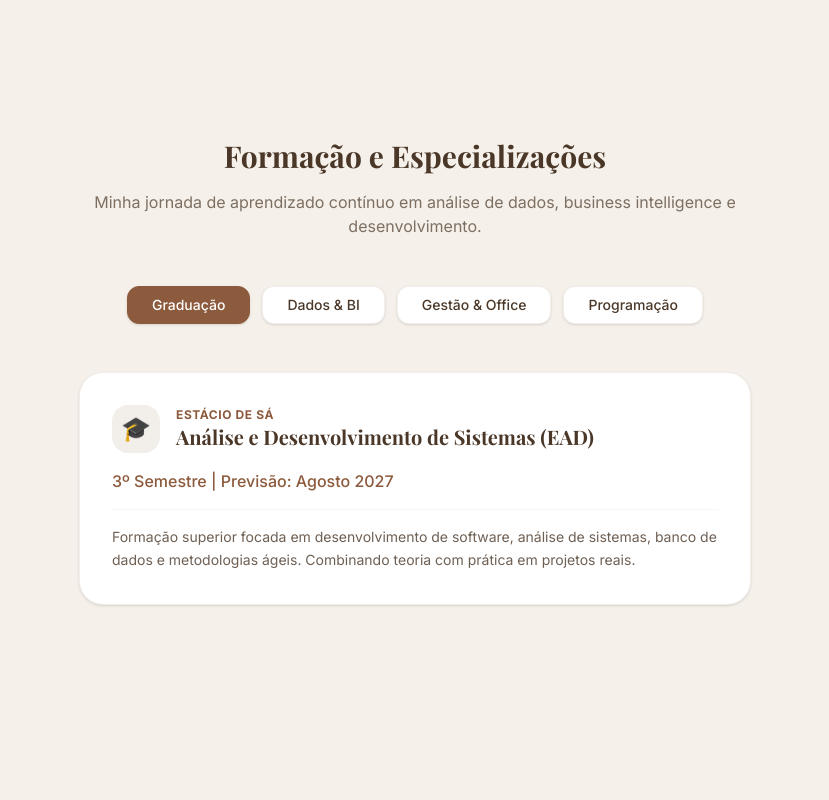
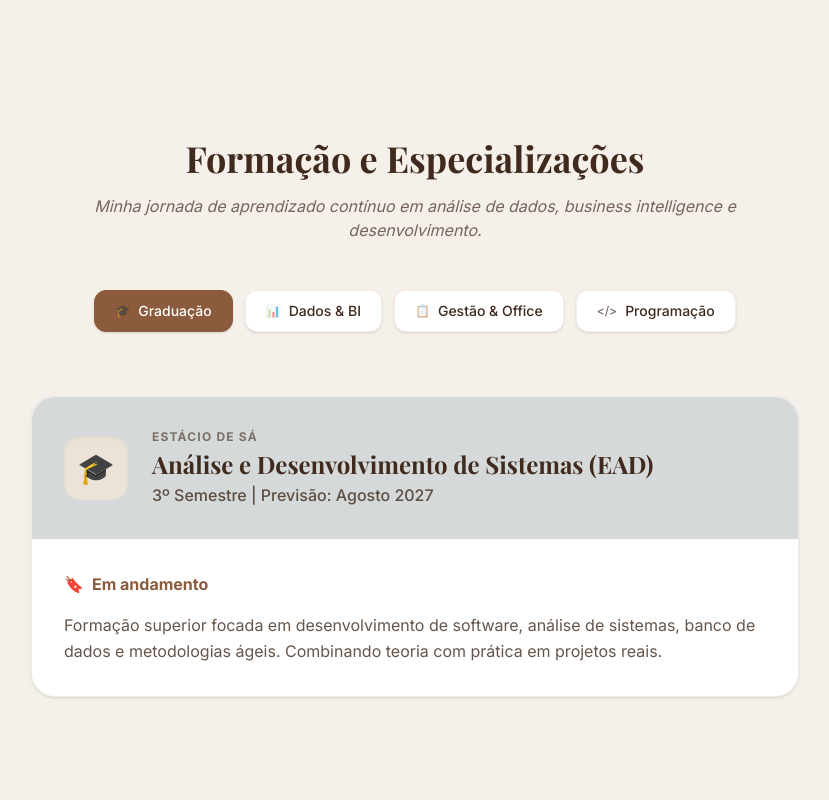
Before and after one commit to Emiliabz/emilia-portfolio, a Next.js app: page / in a window 1280 px wide. Shown: the part 1260-2060 px from the top of the page, without its empty margins (225-1054 px from the left). Built offline with nearby package versions, Linux system fonts and the light colour scheme; a web font is replaced by a local one.

Commit message:
Styles: cores estilização certificados

```diff
--- a/components/education-section.tsx
+++ b/components/education-section.tsx
@@ -1,87 +1,96 @@
 "use client";
 
 import { useState } from "react";
-// Importando sua lista de certificados do arquivo que criamos
 import { educationData } from "@/lib/portfolio-data";
 
 export function EducationSection() {
   const [tab, setTab] = useState("graduacao");
 
   const categorias = [
-    { id: "graduacao", label: "Graduação" },
-    { id: "dados", label: "Dados & BI" },
-    { id: "gestao", label: "Gestão & Office" },
-    { id: "programacao", label: "Programação" }
+    { id: "graduacao", label: "Graduação", emoji: "🎓" },
+    { id: "dados", label: "Dados & BI", emoji: "📊" },
+    { id: "gestao", label: "Gestão & Office", emoji: "📋" },
+    { id: "programacao", label: "Programação", emoji: "</>" }
   ];
 
+  // Função para definir a cor da tag igual ao print
+  const getTagStyle = (tag: string) => {
+    const t = tag.toLowerCase();
+    if (t.includes("power bi")) return "bg-[#E7F0F4] text-[#4682A9]"; // Azul
+    if (t.includes("sql")) return "bg-[#FDF2E9] text-[#D35400]";      // Laranja
+    if (t.includes("python")) return "bg-[#F4ECF7] text-[#8E44AD]";   // Roxo
+    if (t.includes("pandas") || t.includes("data")) return "bg-[#E9F7EF] text-[#27AE60]"; // Verde
+    return "bg-[#EBE3D5] text-[#3F2A1D]"; // Padrão bege
+  };
+
   return (
-    <section id="formacao" className="py-24 px-6 bg-background">
+    <section id="formacao" className="py-24 px-6 bg-[#F5F1EA]">
       <div className="max-w-6xl mx-auto">
-        <h2 className="text-3xl font-serif font-bold mb-4 text-center text-[#4a3728]">
+        <h2 className="text-4xl font-serif font-bold text-center mb-4 text-[#3F2A1D]">
           Formação e Especializações
         </h2>
-        <p className="text-center text-[#4a3728]/70 mb-12 max-w-2xl mx-auto">
+        <p className="text-center text-[#3F2A1D]/70 mb-12 max-w-2xl mx-auto italic">
           Minha jornada de aprendizado contínuo em análise de dados, business intelligence e desenvolvimento.
         </p>
 
-        {/* Botões das Abas (Tabs) */}
-        <div className="flex justify-center gap-3 mb-12 flex-wrap">
+        {/* Tabs com Estilo do v0 */}
+        <div className="flex justify-center gap-3 mb-16 flex-wrap">
           {categorias.map((cat) => (
             <button
               key={cat.id}
               onClick={() => setTab(cat.id)}
-              className={`px-6 py-2 rounded-xl border transition-all text-sm font-medium shadow-sm ${
+              className={`px-5 py-2.5 rounded-xl border transition-all text-sm font-medium flex items-center gap-2 shadow-sm ${
                 tab === cat.id
-                ? "bg-[#8c5a3c] text-white border-[#8c5a3c]"
-                : "bg-white text-[#4a3728] border-[#8c5a3c]/10 hover:bg-[#e6ddd3]/50"
+                ? "bg-[#8C5A3C] text-white border-[#8C5A3C]"
+                : "bg-white text-[#3F2A1D] border-[#8C5A3C]/10 hover:bg-[#EBE3D5]"
               }`}
             >
+              <span className="text-xs opacity-70">{cat.emoji}</span>
               {cat.label}
             </button>
           ))}
         </div>
 
-        {/* Conteúdo Dinâmico */}
-        <div className="min-h-[350px]">
+        <div className="min-h-[400px]">
           {tab === "graduacao" ? (
-            /* EXIBIÇÃO DA GRADUAÇÃO */
-            <div className="bg-white border border-[#8c5a3c]/10 rounded-3xl p-8 shadow-sm max-w-2xl mx-auto">
-              <div className="flex items-center gap-4 mb-4">
-                <div className="w-12 h-12 bg-[#e6ddd3]/50 rounded-2xl flex items-center justify-center text-2xl">🎓</div>
+            /* GRADUAÇÃO COM DESIGN DO PRINT */
+            <div className="bg-white border border-[#8C5A3C]/10 rounded-3xl overflow-hidden shadow-sm max-w-3xl mx-auto">
+              <div className="bg-[#D5D9D9] p-8 flex items-center gap-6">
+                <div className="w-16 h-16 bg-[#EBE3D5] rounded-2xl flex items-center justify-center text-3xl shadow-inner">🎓</div>
                 <div>
-                  <p className="text-xs text-[#8c5a3c] font-bold uppercase tracking-wider">{educationData.graduacao.instituicao}</p>
-                  <h3 className="text-xl font-bold text-[#4a3728]">{educationData.graduacao.curso}</h3>
+                  <p className="text-xs text-[#3F2A1D]/60 uppercase font-bold tracking-widest mb-1">{educationData.graduacao.instituicao}</p>
+                  <h3 className="text-2xl font-serif font-bold text-[#3F2A1D] leading-tight">{educationData.graduacao.curso}</h3>
+                  <p className="text-[#3F2A1D]/80 font-medium mt-1">{educationData.graduacao.status}</p>
                 </div>
               </div>
-              <p className="text-[#8c5a3c] font-medium mb-4">{educationData.graduacao.status}</p>
-              <p className="text-sm text-[#4a3728]/80 leading-relaxed border-t border-[#8c5a3c]/5 pt-4">
-                {educationData.graduacao.descricao}
-              </p>
+              <div className="p-8 border-t border-[#8C5A3C]/5">
+                <div className="flex items-center gap-2 text-[#8C5A3C] font-bold mb-4">
+                  <span>🔖</span> Em andamento
+                </div>
+                <p className="text-[#3F2A1D]/80 leading-relaxed">
+                  {educationData.graduacao.descricao}
+                </p>
+              </div>
             </div>
           ) : (
-            /* EXIBIÇÃO DOS CARDS DE CERTIFICADOS */
+            /* CERTIFICADOS COM TAGS COLORIDAS */
             <div className="grid grid-cols-1 sm:grid-cols-2 lg:grid-cols-3 gap-6">
               {educationData.certificados
-                .filter((cert) => cert.cat.toLowerCase() === tab.toLowerCase())
+                .filter(c => c.cat.toLowerCase() === tab.toLowerCase())
                 .map((cert, index) => (
-                  <div
-                    key={index}
-                    className="bg-white border border-[#8c5a3c]/10 rounded-2xl p-6 shadow-sm hover:shadow-md hover:-translate-y-1 transition-all flex flex-col justify-between"
-                  >
+                  <div key={index} className="bg-white border border-[#8C5A3C]/10 rounded-2xl p-6 shadow-sm hover:shadow-md hover:-translate-y-1 transition-all flex flex-col justify-between">
                     <div>
                       <div className="flex justify-between items-start mb-4">
-                        <span className="bg-[#e6ddd3]/40 text-[#8c5a3c] text-[10px] uppercase font-bold px-2 py-1 rounded-md">
+                        <span className={`text-[10px] uppercase font-bold px-3 py-1 rounded-md ${getTagStyle(cert.tag)}`}>
                           {cert.tag}
                         </span>
-                        <span className="text-[#4a3728]/40 text-[10px] font-medium">🕒 {cert.horas}</span>
+                        <span className="text-[#3F2A1D]/40 text-xs flex items-center gap-1">
+                          🕒 {cert.horas}
+                        </span>
                       </div>
-                      <h4 className="font-bold text-[#4a3728] leading-tight mb-2">
-                        {cert.nome}
-                      </h4>
+                      <h4 className="font-bold text-[#3F2A1D] text-lg leading-tight mb-1">{cert.nome}</h4>
+                      <p className="text-sm text-[#3F2A1D]/50">{cert.org}</p>
                     </div>
-                    <p className="text-xs text-[#8c5a3c] font-medium mt-4">
-                      {cert.org}
-                    </p>
                   </div>
                 ))}
             </div>
```
